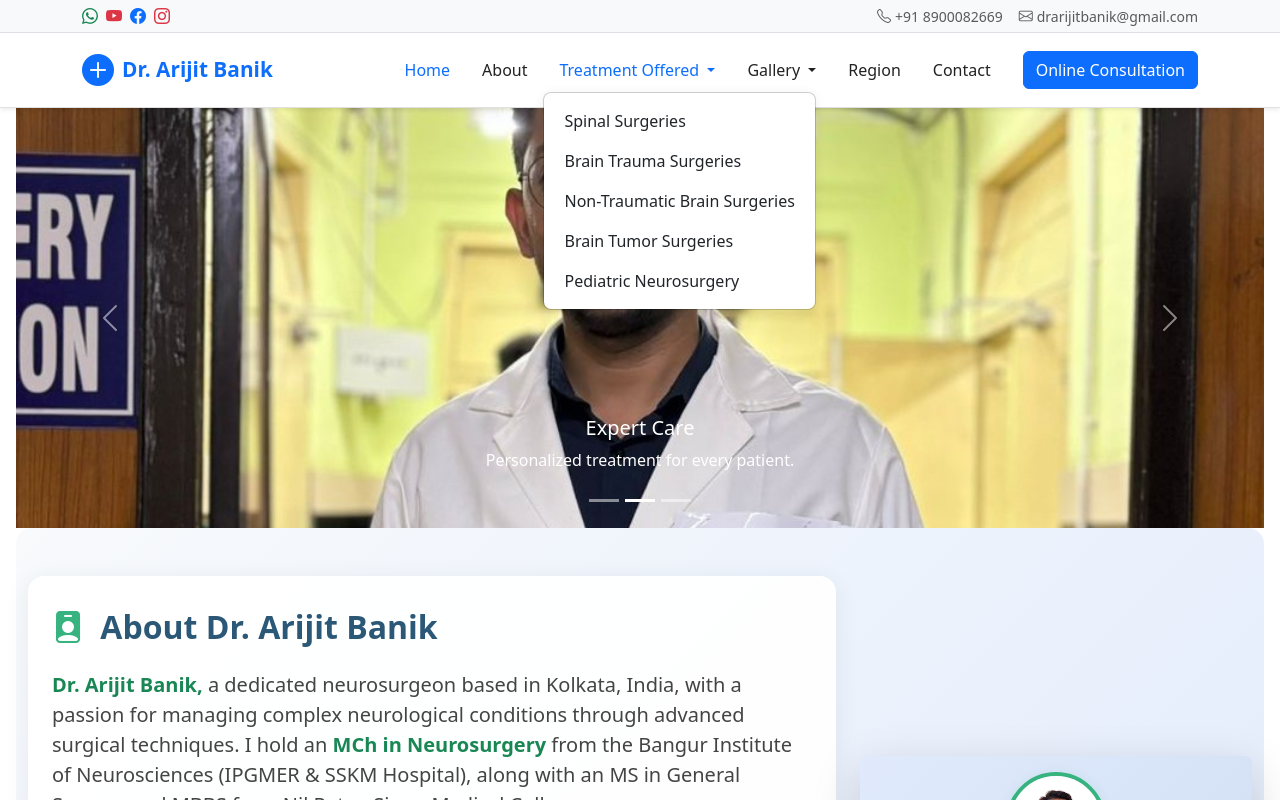
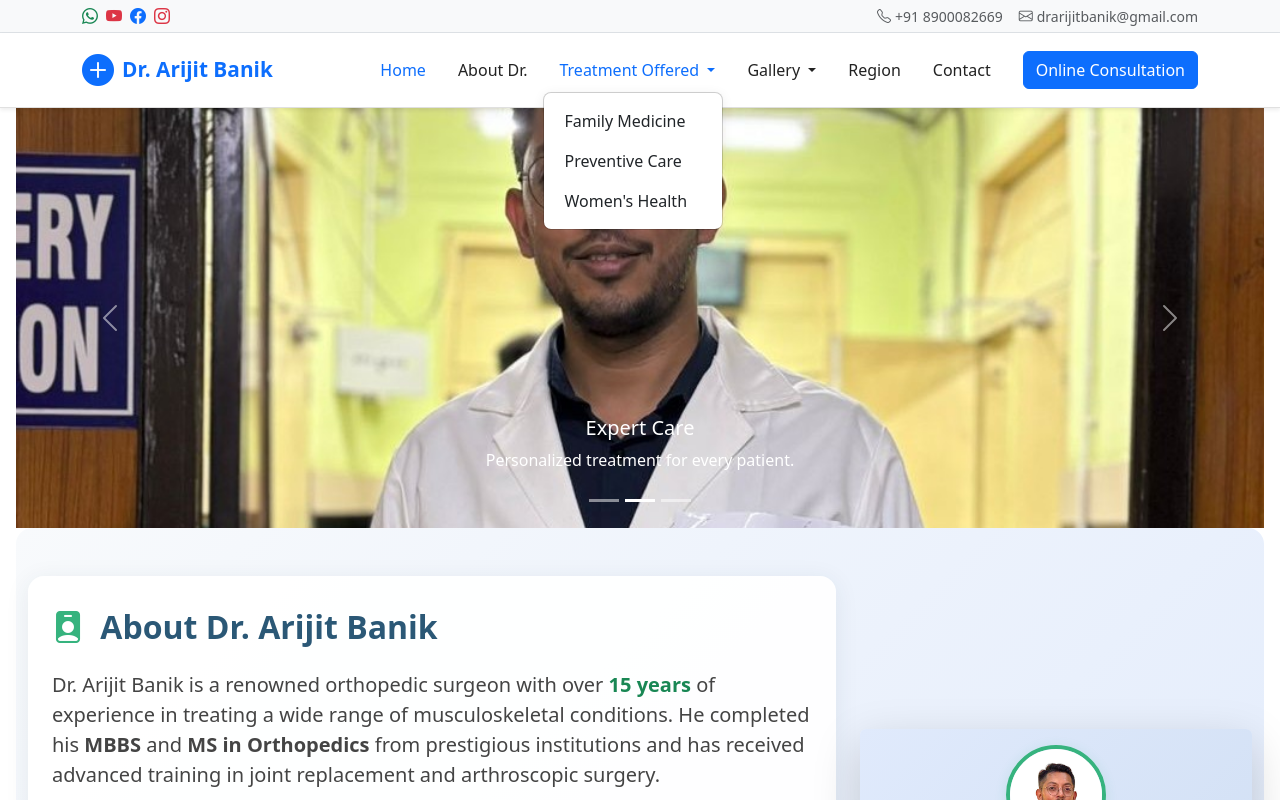
Before and after one commit to suman-ops-git/doctor-arijit-banik, an Angular app: page / in a window 1280 px wide. Both pictures are taken after a click on the button "Treatment Offered". Shown: the top 800 px of the page. Built offline with nearby package versions, Linux system fonts and the light colour scheme.

Commit message:
Revert "location update"
This reverts commit bc5dce1c2a8f6fdc32c92d1801949e4bb0033345.

```diff
--- a/src/assets/json/location.json
+++ b/src/assets/json/location.json
@@ -25,15 +25,8 @@
           "title": "Theism Diagnostics (North Dumdum)",
           "address": "46, Lalji, Khub Lal Saha Street, North Dumdum - 700028",
           "phone": "+91 80-68196819",
-          "mapUrl": "https://www.google.com/maps/embed?pb=!1m18!1m12!1m3!1d3682.4044603363413!2d88.4128056760003!3d22.638703830542948!2m3!1f0!2f0!3f0!3m2!1i1024!2i768!4f13.1!3m3!1m2!1s0x39f89fe1f0e1da9b%3A0xebbc291c974d287b!2sTheism%20Diagnostics!5e0!3m2!1sen!2sin!4v1751013012590!5m2!1sen!2sin"
-        },
-        {
-          "title": "Eastern Clinical Complex",
-          "address": "285, SK Deb Rd, Block 1, Lake Town, South Dumdum, West Bengal 700048",
-          "phone": " 033 2534 7426",
-          "mapUrl": "https://www.google.com/maps/embed?pb=!1m18!1m12!1m3!1d3683.3605012069756!2d88.40075537599958!3d22.6030093318538!2m3!1f0!2f0!3f0!3m2!1i1024!2i768!4f13.1!3m3!1m2!1s0x3a0275fda770c6c3%3A0x35e742623a638f35!2sEastern%20Clinical%20Complex!5e0!3m2!1sen!2sin!4v1751013310703!5m2!1sen!2sin"
+          "mapUrl": "https://www.google.com/maps/embed?pb=!1m18!1m12!1m3!1d3683.444444444!2d88.3723456!3d22.5523456!2m3!1f0!2f0!3f0!3m2!1i1024!2i768!4f13.1!3m3!1m2!1s0x3a0276c444444444%3A0xabcdefabcdef!2sTheism+Diagnostics!5e0!3m2!1sen!2sin!4v1710000000000!5m2!1sen!2sin"
         }
-
       ]
     },
     {
@@ -58,13 +51,13 @@
       "branches": [
         {
           "title": "Arambagh / Udaynarayanpur",
-          "address": "Address and contact no will be updated shortly",
+          "address": "Address and contact no will be updated sortly",
           "phone": "",
           "mapUrl": ""
         },
         {
           "title": "Singur / Dankuni",
-          "address": "Address and contact no will be updated shortly",
+          "address": "Address and contact no will be updated sortly",
           "phone": "",
           "mapUrl": ""
         }
@@ -75,7 +68,7 @@
       "branches": [
         {
           "title": "Madhyamgram / Barasat / New Barrackpore",
-          "address": "Address and contact no will be updated shortly",
+          "address": "Address and contact no will be updated sortly",
           "phone": "",
           "mapUrl": ""
         }
@@ -86,13 +79,13 @@
       "branches": [
         {
           "title": "Bagnan / Tamluk / Kanthi",
-          "address": "Address and contact no will be updated shortly",
+          "address": "Address and contact no will be updated sortly",
           "phone": "",
           "mapUrl": ""
         },
         {
           "title": "Debra / Panskura",
-          "address": "Address and contact no will be updated shortly",
+          "address": "Address and contact no will be updated sortly",
           "phone": "",
           "mapUrl": ""
         }
--- a/src/core/feature-components/about/about.component.html
+++ b/src/core/feature-components/about/about.component.html
@@ -7,15 +7,15 @@
                     About Dr. Arijit Banik
                 </h2>
                 <p class="lead about-lead">
-                    <span class="fw-bold text-success">Dr. Arijit Banik,</span> a dedicated neurosurgeon based in Kolkata, India, with a passion for managing complex neurological conditions through advanced surgical techniques. I hold an <span class="fw-bold text-success">MCh in Neurosurgery</span> from the Bangur Institute of Neurosciences (IPGMER & SSKM Hospital), along with an MS in General Surgery and MBBS from Nil Ratan Sircar Medical College.
+                    Dr. Arijit Banik is a renowned orthopedic surgeon with over <span class="fw-bold text-success">15 years</span> of experience in treating a wide range of musculoskeletal conditions. He completed his <span class="fw-bold">MBBS</span> and <span class="fw-bold">MS in Orthopedics</span> from prestigious institutions and has received advanced training in joint replacement and arthroscopic surgery.
                 </p>
                 <p class="about-desc">
-                    Dr.Banik with extensive experience in brain tumor resections, spinal surgeries, neurotrauma management, and neuronavigation-assisted operations, actively contributed to both clinical practice and academic research.specialized domains including pediatric neurosurgery, traumatic and non-traumatic brain hemorrhages, and spinal decompression surgeries.
+                    Dr. Banik is known for his <span class="text-primary">patient-centric approach</span>, combining clinical expertise with compassion and clear communication. He has successfully performed numerous complex surgeries and is actively involved in research and medical education. His commitment to excellence and continuous learning ensures that his patients receive the best possible care using the latest techniques and technology.
                 </p>
                 <ul class="list-group list-group-flush mb-4">
-                    <li class="list-group-item ps-0 border-0"><i class="bi bi-mortarboard-fill text-success me-2"></i> MBBS, MS(General Surgery), MCh(Neurosurgery)</li>
-                    <li class="list-group-item ps-0 border-0"><i class="bi bi-person-check-fill text-primary me-2"></i>Spinal Surgeries, Brain Trauma Surgeries, Brain Stroke Surgeries, Brain Tumor Surgeries, Pediatric Neurosurgery</li>
-                    <li class="list-group-item ps-0 border-0"><i class="bi bi-people-fill text-info me-2"></i> Member of Neurological Society of India</li>
+                    <li class="list-group-item ps-0 border-0"><i class="bi bi-mortarboard-fill text-success me-2"></i> MBBS, MS (Orthopedics)</li>
+                    <li class="list-group-item ps-0 border-0"><i class="bi bi-person-check-fill text-primary me-2"></i> Specialist in Joint Replacement & Arthroscopy</li>
+                    <li class="list-group-item ps-0 border-0"><i class="bi bi-people-fill text-info me-2"></i> Member of Indian Orthopaedic Association</li>
                     <li class="list-group-item ps-0 border-0"><i class="bi bi-calendar-check-fill text-warning me-2"></i> 15+ years of clinical experience</li>
                     <li class="list-group-item ps-0 border-0"><i class="bi bi-journal-text text-danger me-2"></i> Published research in national and international journals</li>
                 </ul>
@@ -29,7 +29,7 @@
                             class="about-img">
                     </div>
                     <h5 class="card-title mb-1 about-card-title">Dr. Arijit Banik</h5>
-                    <p class="card-text mb-2 text-muted">NEUROSURGEON, Kolkata</p>
+                    <p class="card-text mb-2 text-muted">Orthopedic Surgeon</p>
                     <div class="mb-3">
                         <a href="tel:+918900082669" class="btn btn-success btn-sm me-2 shadow-sm"><i
                                 class="bi bi-telephone"></i> Call</a>
--- a/src/core/feature-components/region/region.component.html
+++ b/src/core/feature-components/region/region.component.html
@@ -2,7 +2,7 @@
     <div class="container">
         <h2 class="text-center mb-4 text-primary region-title">
             <i class="bi bi-geo-alt-fill me-2 region-title-icon"></i>
-            Locations We Serve
+            Locations We Served
         </h2>
         <section>
             <ul class="nav nav-tabs justify-content-center mb-4 locations-section" id="locationTabs" role="tablist">
--- a/src/core/header/header.component.html
+++ b/src/core/header/header.component.html
@@ -49,7 +49,7 @@
                                 <a class="nav-link"
                                    [class.active]="activeNav === 'about'"
                                    href=""
-                                   (click)="setActiveNav('about', $event); scrollToAbout($event)">About</a>
+                                   (click)="setActiveNav('about', $event); scrollToAbout($event)">About Dr.</a>
                             </li>
                             <li class="nav-item dropdown">
                                 <a class="nav-link dropdown-toggle" href="#" id="treatmentDropdown" role="button"
@@ -57,11 +57,9 @@
                                     Treatment Offered
                                 </a>
                                 <ul class="dropdown-menu" aria-labelledby="treatmentDropdown">
-                                    <li><a class="dropdown-item" href="#">Spinal Surgeries</a></li>
-                                    <li><a class="dropdown-item" href="#">Brain Trauma Surgeries</a></li>
-                                    <li><a class="dropdown-item" href="#">Non-Traumatic Brain Surgeries</a></li>
-                                    <li><a class="dropdown-item" href="#">Brain Tumor Surgeries</a></li>
-                                    <li><a class="dropdown-item" href="#">Pediatric Neurosurgery</a></li>
+                                    <li><a class="dropdown-item" href="#">Family Medicine</a></li>
+                                    <li><a class="dropdown-item" href="#">Preventive Care</a></li>
+                                    <li><a class="dropdown-item" href="#">Women's Health</a></li>
                                 </ul>
                             </li>
                             <li class="nav-item dropdown">
```
